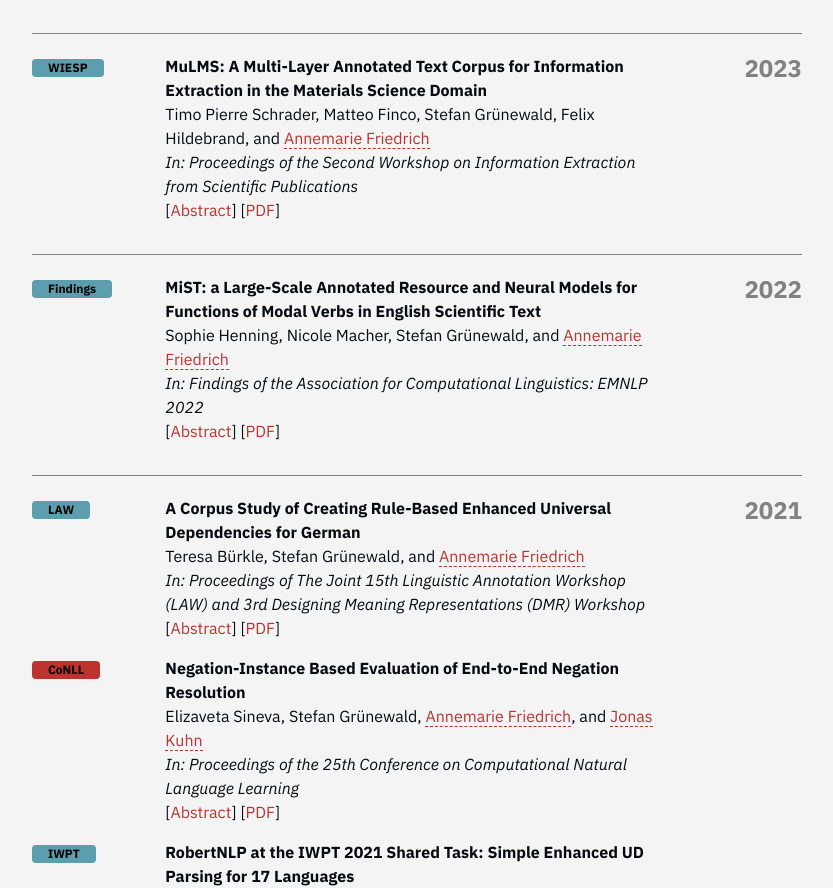
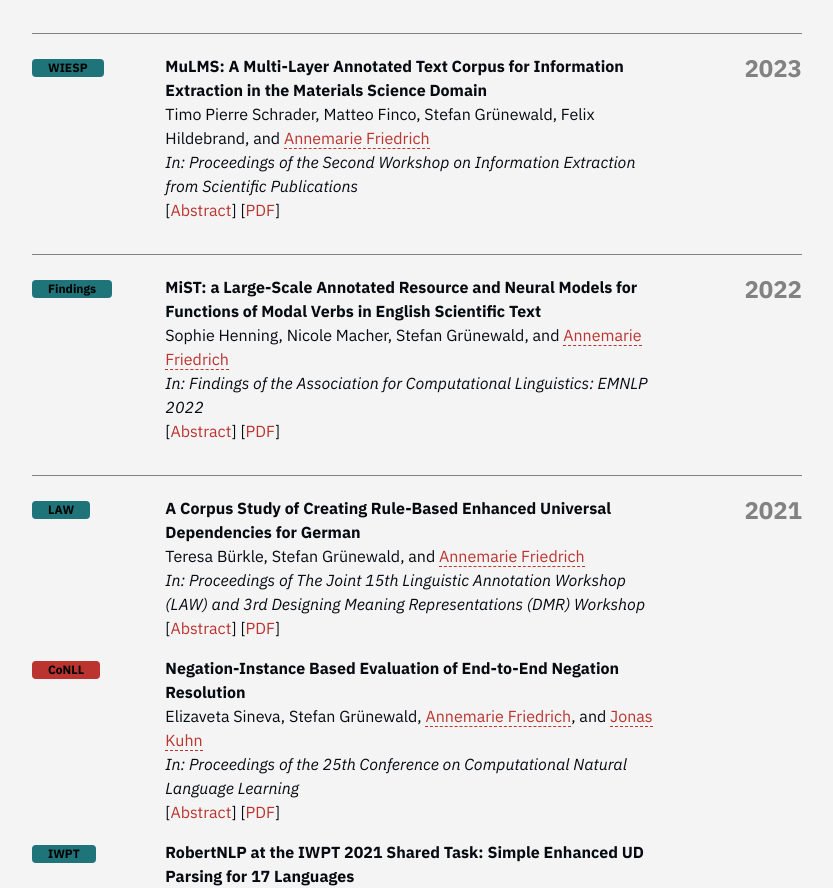
Before and after one commit to stgrue/stgrue.github.io, an Astro site: page /publications in a window 1280 px wide. Shown: the part 152-1040 px from the top of the page, without its empty margins (223-1056 px from the left). Built offline with nearby package versions, Linux system fonts and the light colour scheme; Astro itself is replaced by a stand-in of ours.

Commit message:
Update badge colors

```diff
--- a/src/components/PublicationEntry.astro
+++ b/src/components/PublicationEntry.astro
@@ -110,13 +110,13 @@ function formatAuthors(authors: string[], coauthors: Record<string, { url: strin
 
   .acl { background-color: #bb342f; }
   .eacl { background-color: #bb342f; }
-  .iwpt { background-color: #5c9ead; }
-  .udw { background-color: #5c9ead; }
-  .wiesp { background-color: #5c9ead; }
-  .arxiv { background-color: #f17300; }
+  .iwpt { background-color: #1f747a; }
+  .udw { background-color: #1f747a; }
+  .wiesp { background-color: #1f747a; }
+  .arxiv { background-color: #c4620a; }
   .conll { background-color: #bb342f; }
-  .law { background-color: #5c9ead; }
-  .findings { background-color: #5c9ead; }
+  .law { background-color: #1f747a; }
+  .findings { background-color: #1f747a; }
 
   span {
     display: block;
```
